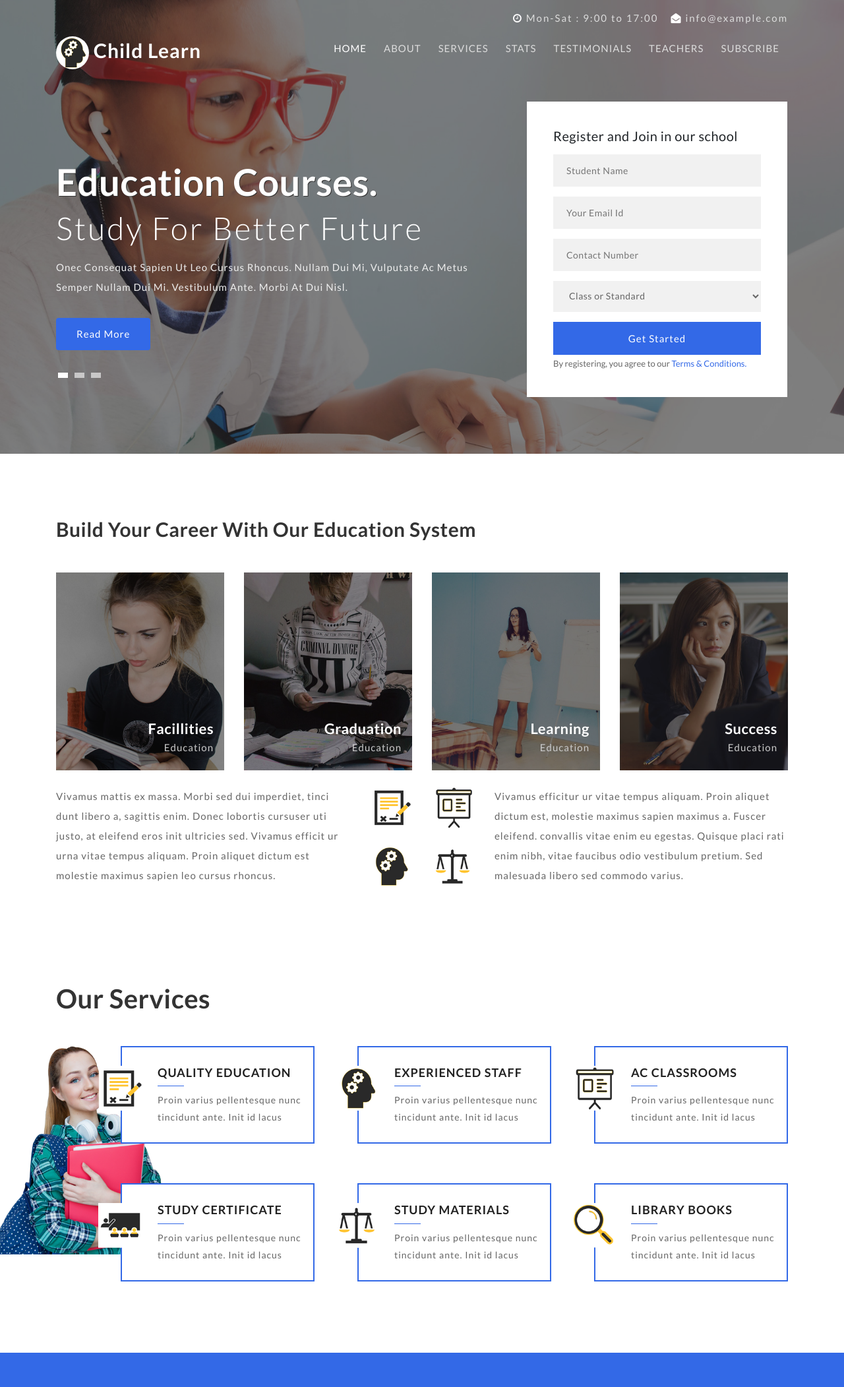
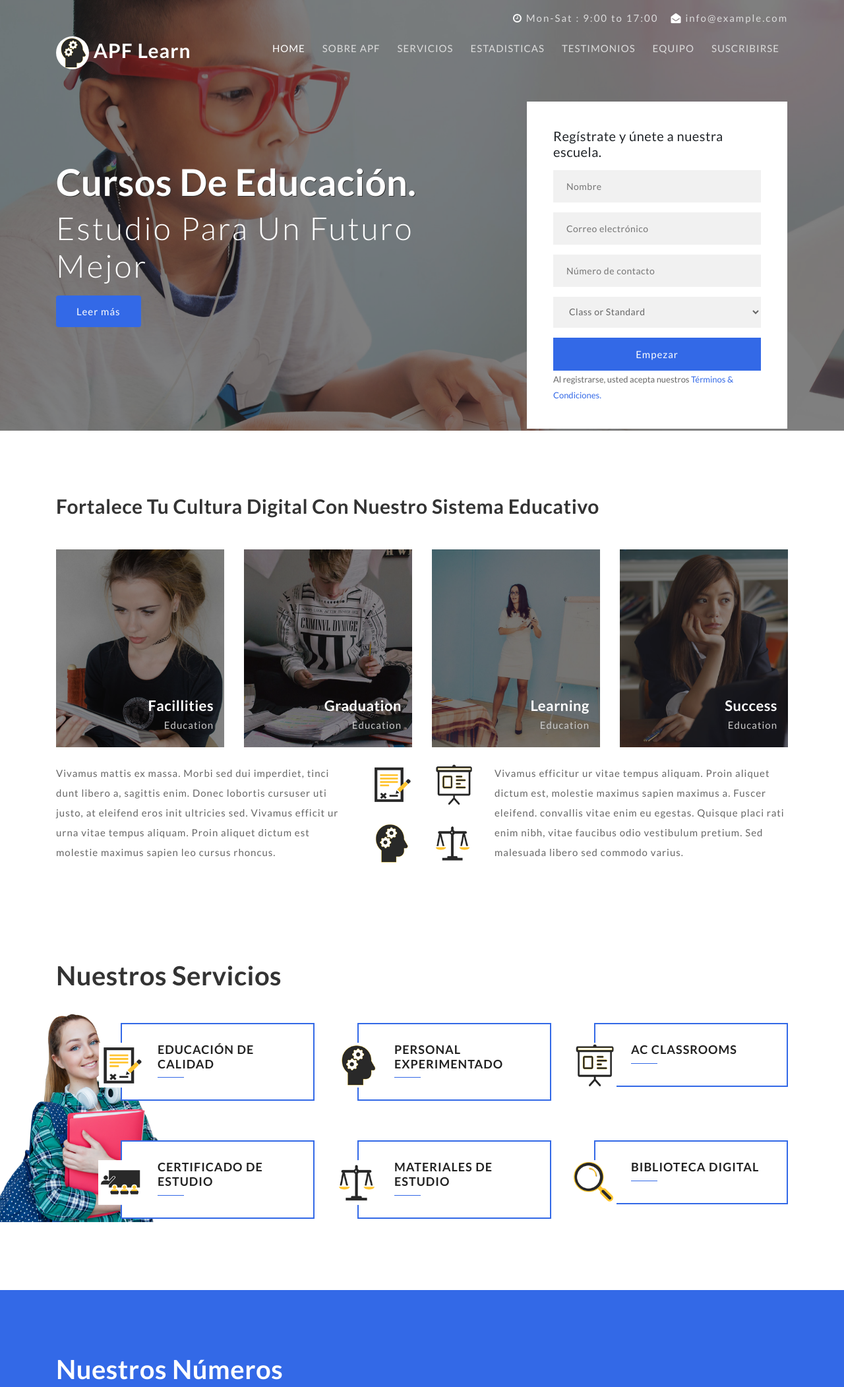
Before and after one commit to LuisAlvaradoB/educate-for-the-future, a plain HTML site: page index.html in a window 1280 px wide. Shown: the top 2103 px of the page at 66% size. Drawn offline with Linux system fonts and the light colour scheme.

Commit message:
Se cambian los txt

```diff
--- a/index.html
+++ b/index.html
@@ -7,7 +7,7 @@ License URL: http://creativecommons.org/licenses/by/3.0/
 <!DOCTYPE html>
 <html lang="en">
 <head>
-<title>Educate for the future | Home</title>
+<title>APF Learn | Home</title>
 <!-- for-mobile-apps -->
 <meta name="viewport" content="width=device-width, initial-scale=1">
 <meta http-equiv="Content-Type" content="text/html; charset=utf-8" />
@@ -54,18 +54,18 @@ Smartphone Compatible web template, free webdesigns for Nokia, Samsung, LG, Sony
 		<!-- nav -->
 		<nav class="py-3 d-lg-flex">
 			<div id="logo">
-				<h1> <a href="index.html"><img src="images/s2.png" alt=""> Child Learn </a></h1>
+				<h1> <a href="index.html"><img src="images/s2.png" alt=""> APF Learn </a></h1>
 			</div>
 			<label for="drop" class="toggle"><span class="fa fa-bars"></span></label>
 			<input type="checkbox" id="drop" />
 			<ul class="menu ml-auto mt-1">
 				<li class="active"><a href="index.html">Home</a></li>
-				<li class=""><a href="#about">About</a></li>
-				<li class=""><a href="#services">Services</a></li>
-				<li class=""><a href="#stats">Stats</a></li>
-				<li class=""><a href="#testi">Testimonials</a></li>
-				<li class=""><a href="#team">Teachers</a></li>
-				<li class=""><a href="#subscribe">Subscribe</a></li>
+				<li class=""><a href="#about">Sobre APF</a></li>
+				<li class=""><a href="#services">Servicios</a></li>
+				<li class=""><a href="#stats">Estadisticas</a></li>
+				<li class=""><a href="#testi">Testimonios</a></li>
+				<li class=""><a href="#team">Equipo</a></li>
+				<li class=""><a href="#subscribe">Suscribirse</a></li>
 			</ul>
 		</nav>
 		<!-- //nav -->
@@ -88,15 +88,15 @@ Smartphone Compatible web template, free webdesigns for Nokia, Samsung, LG, Sony
 							<li>
 								<div class="container-fluid">
 									<div class="w3ls_banner_txt">
-										<h3 class="b-w3ltxt text-capitalize mt-md-4">Education Courses.</h3>
-										<h4 class="b-w3ltxt text-capitalize mt-md-2">Study For Better Future</h4>
-										<p class="w3ls_pvt-title my-3">onec consequat sapien ut leo cursus rhoncus. Nullam dui mi, vulputate ac metus semper Nullam dui mi.
-								 Vestibulum ante. Morbi at dui nisl.</p>
-										<a href="#about" class="btn btn-banner my-3">Read More</a>
+										<h3 class="b-w3ltxt text-capitalize mt-md-4">Cursos de Educación.</h3>
+										<h4 class="b-w3ltxt text-capitalize mt-md-2">Estudio para un Futuro Mejor</h4>
+										<!-- <p class="w3ls_pvt-title my-3">onec consequat sapien ut leo cursus rhoncus. Nullam dui mi, vulputate ac metus semper Nullam dui mi.
+								 Vestibulum ante. Morbi at dui nisl.</p> -->
+										<a href="#about" class="btn btn-banner my-3">Leer más</a>
 									</div>
 								</div>
 							</li>
-							<li>
+							<!-- <li>
 								<div class="container-fluid">
 									<div class="w3ls_banner_txt">
 										<h3 class="b-w3ltxt text-capitalize mt-md-4">Education Courses.</h3>
@@ -117,13 +117,13 @@ Smartphone Compatible web template, free webdesigns for Nokia, Samsung, LG, Sony
 										<a href="#about" class="btn btn-banner my-3">Read More</a>
 									</div>
 								</div>
-							</li>
+							</li> -->
 						</ul>
 						<div class="navigation">
 							<div>
-								<label for="slides_1"></label>
+								<!-- <label for="slides_1"></label>
 								<label for="slides_2"></label>
-								<label for="slides_3"></label>
+								<label for="slides_3"></label> -->
 							</div>
 						</div>
 					</div>
@@ -134,11 +134,11 @@ Smartphone Compatible web template, free webdesigns for Nokia, Samsung, LG, Sony
 						<div class="padding">
 							<!-- banner form -->
 							<form action="#" method="post">
-								<h5 class="mb-3">Register and Join in our school</h5>
+								<h5 class="mb-3">Regístrate y únete a nuestra escuela.</h5>
 								<div class="form-style-w3ls">
-									<input placeholder="Student Name" name="name" type="text" required="">
-									<input placeholder="Your Email Id" name="email" type="email" required="">
-									<input placeholder="Contact Number" name="number" type="text" required="">
+									<input placeholder="Nombre" name="name" type="text" required="">
+									<input placeholder="Correo electrónico" name="email" type="email" required="">
+									<input placeholder="Número de contacto" name="number" type="text" required="">
 									<select>
 									  <option value="0">Class or Standard</option>
 									  <option value="1">class 6th</option>
@@ -149,8 +149,8 @@ Smartphone Compatible web template, free webdesigns for Nokia, Samsung, LG, Sony
 									  <option value="1">Other</option>
 									</select>
 									<!--<input placeholder="Password" name="password" type="password" required=""> -->
-									<button Class="btn"> Get Started</button>
-									<span>By registering, you agree to our <a href="#">Terms & Conditions.</a></span>
+									<button Class="btn"> Empezar </button>
+									<span>Al registrarse, usted acepta nuestros <a href="#">Términos & Condiciones.</a></span>
 								</div>
 							</form>
 							<!-- //banner form -->
@@ -166,7 +166,7 @@ Smartphone Compatible web template, free webdesigns for Nokia, Samsung, LG, Sony
 <!-- what we Serve -->
 <section class="banner-bottom py-5" id="about">
 	<div class="container py-lg-5">
-		<h2 class="heading mb-sm-5 mb-4"> Build Your Career With Our Education System</h2>
+		<h2 class="heading mb-sm-5 mb-4"> Fortalece tu cultura digital con nuestro sistema educativo</h2>
 		<div class="row bottom-grids">
 			<div class="col-md-3 col-sm-6">
 				<div class="three-grids-w3pvt-1 d-flex text-right">
@@ -225,7 +225,7 @@ Smartphone Compatible web template, free webdesigns for Nokia, Samsung, LG, Sony
 <!-- services -->
 <section class="services py-5" id="services">
 	<div class="container">
-		<h3 class="heading mb-5">Our Services</h3>
+		<h3 class="heading mb-5">Nuestros Servicios</h3>
 		<div class="row ml-sm-5">
 			<div class="col-xl-4 col-lg-4 col-md-6 col-sm-12">
 				<div class="our-services-wrapper mb-60">
@@ -234,8 +234,8 @@ Smartphone Compatible web template, free webdesigns for Nokia, Samsung, LG, Sony
 							<img src="images/s1.png" alt="">
 						</div>
 						<div class="our-services-text">
-							<h4>Quality Education</h4>
-							<p>Proin varius pellentesque nunc tincidunt ante. Init id lacus</p>
+							<h4>Educación de Calidad</h4>
+							<!-- <p>Proin varius pellentesque nunc tincidunt ante. Init id lacus</p> -->
 						</div>
 					</div>
 				</div>
@@ -247,8 +247,8 @@ Smartphone Compatible web template, free webdesigns for Nokia, Samsung, LG, Sony
 							<img src="images/s2.png" alt="">
 						</div>
 						<div class="our-services-text">
-							<h4>Experienced Staff</h4>
-							<p>Proin varius pellentesque nunc tincidunt ante. Init id lacus</p>
+							<h4>Personal experimentado</h4>
+							<!-- <p>Proin varius pellentesque nunc tincidunt ante. Init id lacus</p> -->
 						</div>
 					</div>
 				</div>
@@ -261,7 +261,7 @@ Smartphone Compatible web template, free webdesigns for Nokia, Samsung, LG, Sony
 						</div>
 						<div class="our-services-text">
 							<h4>Ac Classrooms</h4>
-							<p>Proin varius pellentesque nunc tincidunt ante. Init id lacus</p>
+							<!-- <p>Proin varius pellentesque nunc tincidunt ante. Init id lacus</p> -->
 						</div>
 					</div>
 				</div>
@@ -273,8 +273,8 @@ Smartphone Compatible web template, free webdesigns for Nokia, Samsung, LG, Sony
 							<img src="images/s4.png" alt="">
 						</div>
 						<div class="our-services-text">
-							<h4>Study Certificate</h4>
-							<p>Proin varius pellentesque nunc tincidunt ante. Init id lacus</p>
+							<h4>Certificado de estudio</h4>
+							<!-- <p>Proin varius pellentesque nunc tincidunt ante. Init id lacus</p> -->
 						</div>
 					</div>
 				</div>
@@ -286,8 +286,8 @@ Smartphone Compatible web template, free webdesigns for Nokia, Samsung, LG, Sony
 							<img src="images/s5.png" alt="">
 						</div>
 						<div class="our-services-text">
-							<h4>Study Materials </h4>
-							<p>Proin varius pellentesque nunc tincidunt ante. Init id lacus</p>
+							<h4>Materiales de estudio </h4>
+							<!-- <p>Proin varius pellentesque nunc tincidunt ante. Init id lacus</p> -->
 						</div>
 					</div>
 				</div>
@@ -299,8 +299,8 @@ Smartphone Compatible web template, free webdesigns for Nokia, Samsung, LG, Sony
 							<img src="images/s6.png" alt="">
 						</div>
 						<div class="our-services-text">
-							<h4>Library Books</h4>
-							<p>Proin varius pellentesque nunc tincidunt ante. Init id lacus</p>
+							<h4>Biblioteca Digital</h4>
+							<!-- <p>Proin varius pellentesque nunc tincidunt ante. Init id lacus</p> -->
 						</div>
 					</div>
 				</div>
@@ -319,7 +319,7 @@ Smartphone Compatible web template, free webdesigns for Nokia, Samsung, LG, Sony
 <section class="section-stats" id="stats">
 	<div class="py-5">
 		<div class="container py-lg-5">
-		<h3 class="heading mb-sm-5 mb-4">Our statistics</h3>
+		<h3 class="heading mb-sm-5 mb-4">Nuestros Números</h3>
 			<div class="row text-center">
 				<div class="col-lg-3 col-6">
 					<div class="w3layouts_stats_left w3_counter_grid">
@@ -327,7 +327,7 @@ Smartphone Compatible web template, free webdesigns for Nokia, Samsung, LG, Sony
 							<span class="fa fa-credit-card"></span>
 						</div>
 						<p class="counter">1568</p>
-						<p class="para-text-w3ls">Students Enrolled</p>
+						<p class="para-text-w3ls">Estudiantes matriculados</p>
 					</div>
 				</div>
 				<div class="col-lg-3 col-6">
@@ -336,7 +336,7 @@ Smartphone Compatible web template, free webdesigns for Nokia, Samsung, LG, Sony
 							<span class="fa fa-users"></span>
 						</div>
 						<p class="counter">1900</p>
-						<p class="para-text-w3ls">Professional Teachers</p>
+						<p class="para-text-w3ls">Profesores</p>
 					</div>
 				</div>
 				<div class="col-lg-3 col-6 mt-lg-0 mt-4">
@@ -345,7 +345,7 @@ Smartphone Compatible web template, free webdesigns for Nokia, Samsung, LG, Sony
 							<span class="fa fa-dollar"></span>
 						</div>
 						<p class="counter">1422</p>
-						<p class="para-text-w3ls">Classes Conducted</p>
+						<p class="para-text-w3ls">Clases Realizadas</p>
 					</div>
 				</div>
 				<div class="col-lg-3 col-6 mt-lg-0 mt-4">
@@ -354,7 +354,7 @@ Smartphone Compatible web template, free webdesigns for Nokia, Samsung, LG, Sony
 							<span class="fa fa-users"></span>
 						</div>
 						<p class="counter">400</p>
-						<p class="para-text-w3ls">Media Followers</p>
+						<p class="para-text-w3ls">Seguidores</p>
 					</div>
 				</div>
 			</div>
@@ -366,13 +366,13 @@ Smartphone Compatible web template, free webdesigns for Nokia, Samsung, LG, Sony
 <!-- other services -->
 <section class="other_services py-5" id="why">
 	<div class="container py-lg-5 py-3">
-		<h3 class="heading mb-sm-5 mb-4">Why Choose Us </h3>
+		<h3 class="heading mb-sm-5 mb-4">Por qué elegirnos </h3>
 		<div class="row">
 			<div class="col-lg-4 col-md-6">
 				<div class="grid">
 					<img src="images/choose1.jpg" alt="" class="img-fluid" />
 					<div class="info p-4">
-						<h4 class=""><img src="images/s1.png" class="img-fluid" alt=""> AC Class Rooms</h4>
+						<h4 class=""><img src="images/s1.png" class="img-fluid" alt=""> Seguridad</h4>
 						<p class="mt-3">Onec consequat sapien amet leo cur sus rhoncus. Nullam dui mi Donec at nunc enim. Proin at iaculis tellus...</p>
 					</div>
 				</div>
@@ -381,7 +381,7 @@ Smartphone Compatible web template, free webdesigns for Nokia, Samsung, LG, Sony
 				<div class="grid">
 					<img src="images/choose2.jpg" alt="" class="img-fluid" />
 					<div class="info p-4">
-						<h4 class=""><img src="images/s3.png" class="img-fluid" alt=""> Quality Staff</h4>
+						<h4 class=""><img src="images/s3.png" class="img-fluid" alt=""> Personal de calidad</h4>
 						<p class="mt-3">Onec consequat sapien amet leo cur sus rhoncus. Nullam dui mi Donec at nunc enim. Proin at iaculis tellus...</p>
 					</div>
 				</div>
@@ -390,7 +390,7 @@ Smartphone Compatible web template, free webdesigns for Nokia, Samsung, LG, Sony
 				<div class="grid">
 					<img src="images/choose3.jpg" alt="" class="img-fluid" />
 					<div class="info p-4">
-						<h4 class=""><img src="images/s5.png" class="img-fluid" alt=""> Spacious Library </h4>
+						<h4 class=""><img src="images/s5.png" class="img-fluid" alt=""> Material Digital </h4>
 						<p class="mt-3">Onec consequat sapien amet leo cur sus rhoncus. Nullam dui mi Donec at nunc enim. Proin at iaculis tellus...</p>
 					</div>
 				</div>
@@ -404,7 +404,7 @@ Smartphone Compatible web template, free webdesigns for Nokia, Samsung, LG, Sony
 <section class="testimonials" id="testi">
 	<div class="layer py-lg-5">
 		<div class="container py-5">
-			<h3 class="heading mb-5">What Parents Say About Us</h3>
+			<h3 class="heading mb-5">Lo que los padres dicen de nosotros</h3>
 			<div class="text-center">
 				<div class="row">
 					<div class="col-md-6">
@@ -453,7 +453,7 @@ Smartphone Compatible web template, free webdesigns for Nokia, Samsung, LG, Sony
 <!-- Team  -->
 <section class="team pt-5" id="team">
     <div class="container py-lg-5">
-		<h3 class="heading mb-sm-5 mb-4">Our Teachers</h3>
+		<h3 class="heading mb-sm-5 mb-4">Nuestros Profesores</h3>
         <div class="row">
 			<div class="team-grid col-md-3 col-sm-6 mb-5">
 				<img src="images/team1.jpg" class="" alt="" />
@@ -497,15 +497,16 @@ Smartphone Compatible web template, free webdesigns for Nokia, Samsung, LG, Sony
 					<img src="images/mail.png" alt="" class="img-fluid">
 				</div>
 				<div class="text">
-					<h3>Subscribe To Our Newsletter</h3>
+					<h3>Suscríbete a nuestro boletín</h3>
 				</div>
 			</div>
 			<div class="col-lg-7 subscribe-right p-sm-5 py-3">
 				<form action="#" method="post">
-					<input type="email" name="email" placeholder="Enter your email here" required="">
+					<input type="email" name="email" placeholder="Introduzca su correo electrónico aquí" required="">
 					<button class="btn1"><span class="fa fa-paper-plane" aria-hidden="true"></span></button>
 				</form>
-				<p>we never share your email with anyone else</p>
+				<p>Nunca compartimos su correo electrónico con nadie más
+				</p>
 			</div>
 		</div>
 	</div>
@@ -518,11 +519,11 @@ Smartphone Compatible web template, free webdesigns for Nokia, Samsung, LG, Sony
 		<div class="container py-md-3">
 			<div class="footer-grid_section text-center">
 				<div class="footer-title mb-3">
-					<a href="#"><img src="images/s2.png" alt=""> Child Learn</a>
+					<a href="#"><img src="images/s2.png" alt=""> APF Learn</a>
 				</div>
 				<div class="footer-text">
-					<p>Vivamus magna justo, lacinia eget consectetur sed, convallis at tellus. Nulla quis lorem ipnut libero malesuada feugiat.
-					 Lorem ipsum dolor sit amet, consectetur elit.</p>
+					<!-- <p>Vivamus magna justo, lacinia eget consectetur sed, convallis at tellus. Nulla quis lorem ipnut libero malesuada feugiat.
+					 Lorem ipsum dolor sit amet, consectetur elit.</p> -->
 				</div>
 				<ul class="social_section_1info">
 					<li class="mb-2 facebook"><a href="#"><span class="fa fa-facebook"></span></a></li>
@@ -543,14 +544,13 @@ Smartphone Compatible web template, free webdesigns for Nokia, Samsung, LG, Sony
 	<div class="container py-4">
 		<div class="row bottom">
 			<ul class="col-lg-6 links p-0">
-				<li><a href="#why" class="">Why Choose Us</a></li>
-				<li><a href="#services" class="">Services </a></li>
-				<li><a href="#team" class="">Teachers </a></li>
-				<li><a href="#testi" class="">Testimonials </a></li>
+				<li><a href="#why" class="">Por que elegirnos</a></li>
+				<li><a href="#services" class="">Servicios </a></li>
+				<li><a href="#team" class="">Equipo </a></li>
+				<li><a href="#testi" class="">Testimonios </a></li>
 			</ul>
 			<div class="col-lg-6 copy-right p-0">
-				<p class="">© 2019 Child Learn. All rights reserved | Design by
-					<a href="http://w3layouts.com"> W3layouts.</a>
+				<p class="">© 2019 APF Learn. All rights reserved
 				</p>
 			</div>
 		</div>
```
